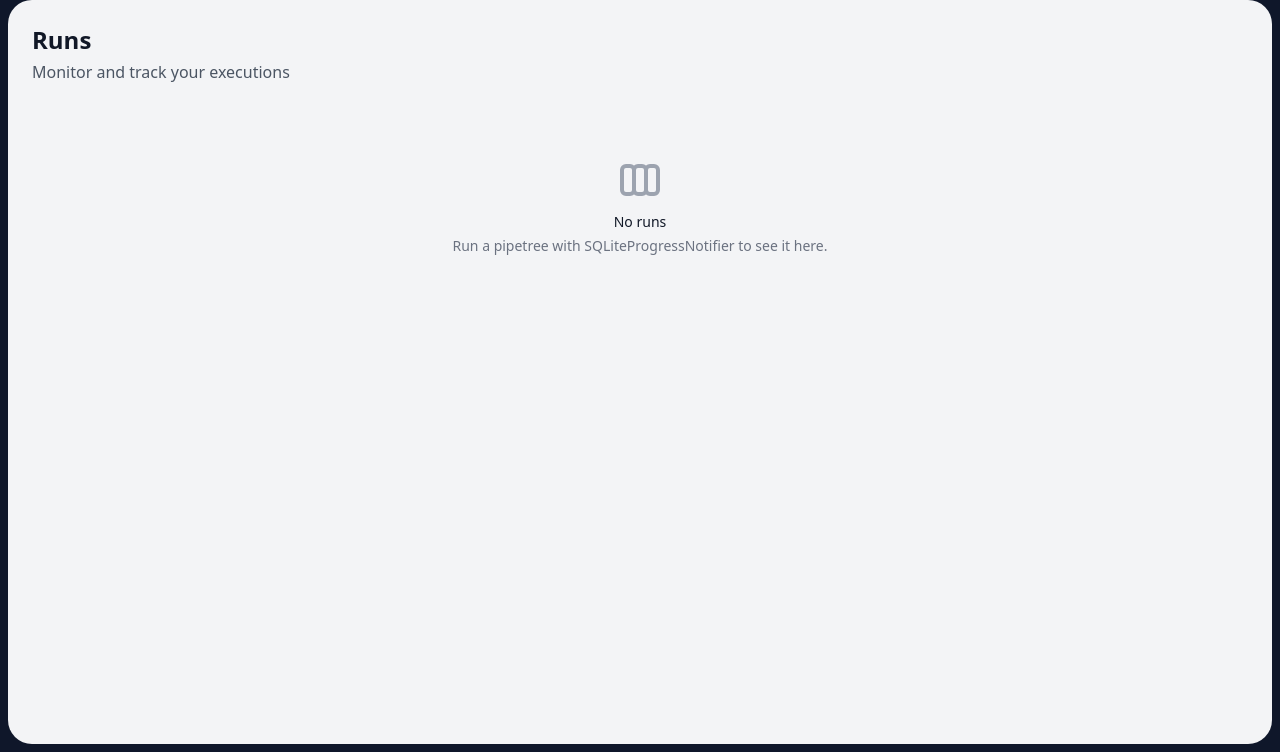
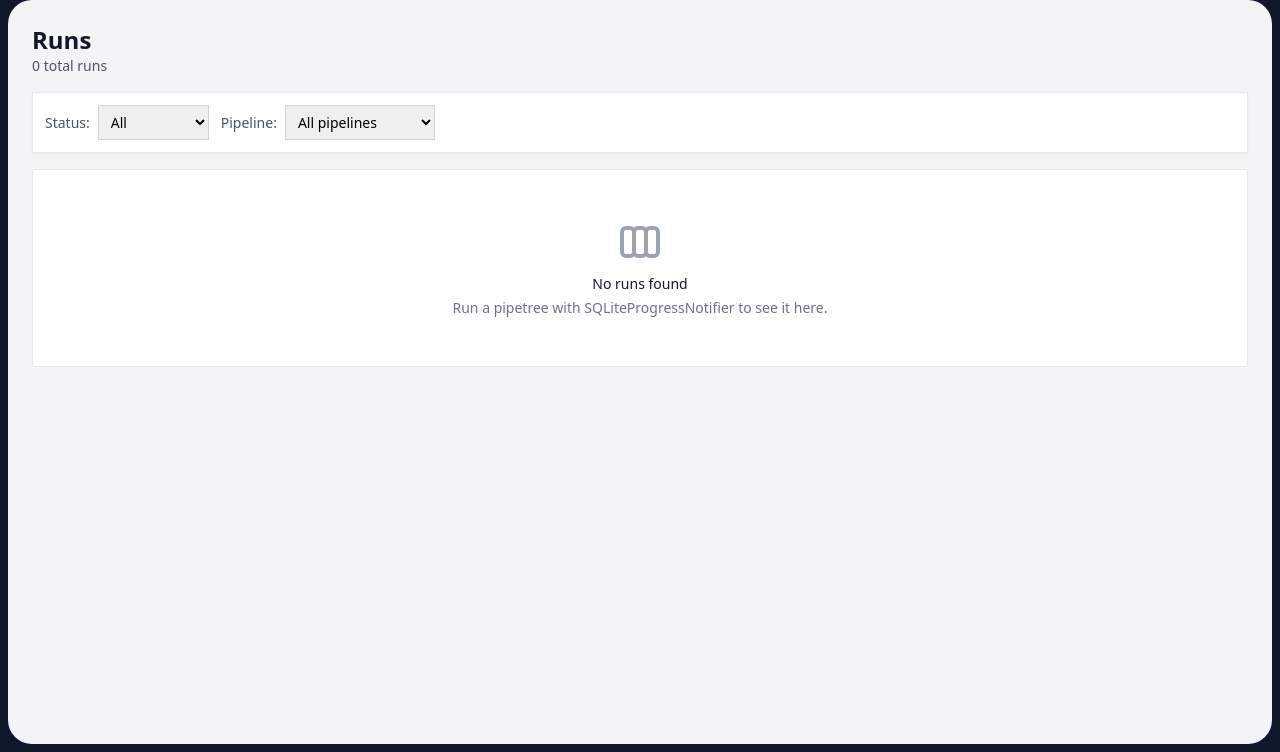
Before and after one commit to silver-river-us/pipetree, a FastAPI app: page / in a window 1280 px wide. Shown: the part 48-800 px from the top of the page. Run offline with FastAPI, Linux system fonts and the light colour scheme; style sheets or scripts are compiled from the project's sources.

Commit message:
add filters and pagination

```diff
--- a/visualizer/visualizer/controllers/runs_controller.py
+++ b/visualizer/visualizer/controllers/runs_controller.py
@@ -11,56 +11,100 @@ class RunsController:
     """Handles pipetree run requests."""
 
     @classmethod
-    def index(
-        cls, db_path: Path, databases: list[dict] | None = None
-    ) -> dict[str, Any]:
-        """Main dashboard page - shows all runs from all databases."""
+    def _fetch_runs(
+        cls,
+        db_path: Path,
+        databases: list[dict] | None = None,
+        status: str | None = None,
+        pipeline: str | None = None,
+        page: int = 1,
+        per_page: int = 20,
+    ) -> tuple[list[dict], int, list[str]]:
+        """Fetch runs with optional filtering and pagination.
+
+        Returns (runs, total_count, pipeline_names).
+        """
         all_runs: list[dict] = []
+        pipeline_names: set[str] = set()
 
-        # If databases list provided, fetch from all of them
+        db_sources: list[tuple[Path, str]] = []
         if databases:
-            for db in databases:
-                db_file = Path(db["path"])
-                if db_file.exists():
-                    try:
-                        with get_session(db_file) as session:
-                            statement = (
-                                select(Run).order_by(Run.started_at.desc()).limit(50)  # type: ignore[union-attr]
-                            )
-                            results = session.exec(statement).all()
-                            for run in results:
-                                run_dict = run.model_dump()
-                                run_dict["db_path"] = str(db_file)
-                                run_dict["db_name"] = db["name"]
-                                all_runs.append(run_dict)
-                    except Exception:
-                        pass
-        else:
-            # Fallback to single database
-            if db_path.exists():
-                try:
-                    with get_session(db_path) as session:
-                        statement = (
-                            select(Run).order_by(Run.started_at.desc()).limit(50)  # type: ignore[union-attr]
-                        )
-                        results = session.exec(statement).all()
-                        for run in results:
-                            run_dict = run.model_dump()
-                            run_dict["db_path"] = str(db_path)
-                            run_dict["db_name"] = db_path.parent.parent.name
-                            all_runs.append(run_dict)
-                except Exception:
-                    pass
+            db_sources = [
+                (Path(db["path"]), db["name"])
+                for db in databases
+                if Path(db["path"]).exists()
+            ]
+        elif db_path.exists():
+            db_sources = [(db_path, db_path.parent.parent.name)]
+
+        for db_file, db_name in db_sources:
+            try:
+                with get_session(db_file) as session:
+                    # Get all pipeline names for filter dropdown
+                    names_stmt = select(Run.name).distinct().where(Run.name.isnot(None))  # type: ignore[union-attr]
+                    names = session.exec(names_stmt).all()
+                    pipeline_names.update(n for n in names if n)
+
+                    # Build query with filters
+                    query = select(Run)
+                    if status:
+                        query = query.where(Run.status == status)
+                    if pipeline:
+                        query = query.where(Run.name == pipeline)
+
+                    query = query.order_by(Run.started_at.desc())  # type: ignore[union-attr]
+
+                    results = session.exec(query).all()
+                    for run in results:
+                        run_dict = run.model_dump()
+                        run_dict["db_path"] = str(db_file)
+                        run_dict["db_name"] = db_name
+                        all_runs.append(run_dict)
+            except Exception:
+                pass
 
         # Sort all runs by started_at descending
         all_runs.sort(key=lambda r: r.get("started_at") or 0, reverse=True)
 
-        # Limit to 100 most recent
-        all_runs = all_runs[:100]
+        total_count = len(all_runs)
+
+        # Apply pagination
+        start = (page - 1) * per_page
+        end = start + per_page
+        paginated_runs = all_runs[start:end]
+
+        return paginated_runs, total_count, sorted(pipeline_names)
+
+    @classmethod
+    def index(
+        cls,
+        db_path: Path,
+        databases: list[dict] | None = None,
+        status: str | None = None,
+        pipeline: str | None = None,
+        page: int = 1,
+        per_page: int = 20,
+    ) -> dict[str, Any]:
+        """Main dashboard page - shows all runs from all databases."""
+        runs, total_count, pipeline_names = cls._fetch_runs(
+            db_path, databases, status, pipeline, page, per_page
+        )
+
+        total_pages = (total_count + per_page - 1) // per_page if total_count > 0 else 1
 
         return {
             "template": "index.html",
-            "locals": {"runs": all_runs, "db_path": str(db_path)},
+            "locals": {
+                "runs": runs,
+                "db_path": str(db_path),
+                "total_count": total_count,
+                "page": page,
+                "per_page": per_page,
+                "total_pages": total_pages,
+                "pipeline_names": pipeline_names,
+                "current_status": status or "",
+                "current_pipeline": pipeline or "",
+            },
         }
 
     @classmethod
@@ -100,55 +144,34 @@ class RunsController:
 
     @classmethod
     def list_partial(
-        cls, db_path: Path, databases: list[dict] | None = None
+        cls,
+        db_path: Path,
+        databases: list[dict] | None = None,
+        status: str | None = None,
+        pipeline: str | None = None,
+        page: int = 1,
+        per_page: int = 20,
     ) -> dict[str, Any]:
         """HTMX partial for runs list from all databases."""
-        all_runs: list[dict] = []
+        runs, total_count, pipeline_names = cls._fetch_runs(
+            db_path, databases, status, pipeline, page, per_page
+        )
 
-        # If databases list provided, fetch from all of them
-        if databases:
-            for db in databases:
-                db_file = Path(db["path"])
-                if db_file.exists():
-                    try:
-                        with get_session(db_file) as session:
-                            statement = (
-                                select(Run).order_by(Run.started_at.desc()).limit(50)  # type: ignore[union-attr]
-                            )
-                            results = session.exec(statement).all()
-                            for run in results:
-                                run_dict = run.model_dump()
-                                run_dict["db_path"] = str(db_file)
-                                run_dict["db_name"] = db["name"]
-                                all_runs.append(run_dict)
-                    except Exception:
-                        pass
-        else:
-            # Fallback to single database
-            if db_path.exists():
-                try:
-                    with get_session(db_path) as session:
-                        statement = (
-                            select(Run).order_by(Run.started_at.desc()).limit(50)  # type: ignore[union-attr]
-                        )
-                        results = session.exec(statement).all()
-                        for run in results:
-                            run_dict = run.model_dump()
-                            run_dict["db_path"] = str(db_path)
-                            run_dict["db_name"] = db_path.parent.parent.name
-                            all_runs.append(run_dict)
-                except Exception:
-                    pass
-
-        # Sort all runs by started_at descending
-        all_runs.sort(key=lambda r: r.get("started_at") or 0, reverse=True)
-
-        # Limit to 100 most recent
-        all_runs = all_runs[:100]
+        total_pages = (total_count + per_page - 1) // per_page if total_count > 0 else 1
 
         return {
             "template": "partials/runs_list.html",
-            "locals": {"runs": all_runs, "db_path": str(db_path)},
+            "locals": {
+                "runs": runs,
+                "db_path": str(db_path),
+                "total_count": total_count,
+                "page": page,
+                "per_page": per_page,
+                "total_pages": total_pages,
+                "pipeline_names": pipeline_names,
+                "current_status": status or "",
+                "current_pipeline": pipeline or "",
+            },
         }
 
     @classmethod
--- a/visualizer/visualizer/routes.py
+++ b/visualizer/visualizer/routes.py
@@ -111,11 +111,20 @@ def register_routes(
     # --- Dashboard ---
 
     @app.get("/", response_class=HTMLResponse)
-    async def index(request: Request, db: str = Query(default=None)):
+    async def index(
+        request: Request,
+        db: str = Query(default=None),
+        status: str = Query(default=None),
+        pipeline: str = Query(default=None),
+        page: int = Query(default=1, ge=1),
+        per_page: int = Query(default=20, ge=1, le=100),
+    ):
         """Main dashboard page - shows all runs from all databases."""
         db_path = get_db_path(db)
         databases = load_databases()
-        response = RunsController.index(db_path, databases)
+        response = RunsController.index(
+            db_path, databases, status, pipeline, page, per_page
+        )
         response["locals"].update(get_template_context(db_path))
         return render_controller(request, templates, response)
 
@@ -183,10 +192,19 @@ def register_routes(
     # --- API Routes ---
 
     @app.get("/api/runs", response_class=HTMLResponse)
-    async def api_runs_list(request: Request, db: str = Query(default=None)):
+    async def api_runs_list(
+        request: Request,
+        db: str = Query(default=None),
+        status: str = Query(default=None),
+        pipeline: str = Query(default=None),
+        page: int = Query(default=1, ge=1),
+        per_page: int = Query(default=20, ge=1, le=100),
+    ):
         """HTMX partial for runs list from all databases."""
         databases = load_databases()
-        response = RunsController.list_partial(get_db_path(db), databases)
+        response = RunsController.list_partial(
+            get_db_path(db), databases, status, pipeline, page, per_page
+        )
         return render_controller(request, templates, response)
 
     @app.get("/api/runs/{run_id}/progress")
--- a/visualizer/visualizer/templates/index.html
+++ b/visualizer/visualizer/templates/index.html
@@ -5,17 +5,76 @@
 {% block content %}
 <div class="p-6 max-w-screen-xl mx-auto">
     <!-- Header -->
-    <div class="mb-6">
-        <h1 class="text-2xl font-bold text-gray-900">Runs</h1>
-        <p class="text-gray-600 mt-1">Monitor and track your executions</p>
+    <div class="flex items-center justify-between mb-4">
+        <div>
+            <h1 class="text-2xl font-bold text-gray-900">Runs</h1>
+            <p class="text-gray-600 text-sm">{{ total_count }} total runs</p>
+        </div>
+    </div>
+
+    <!-- Filters -->
+    <div class="bg-white border border-gray-200 shadow-sm p-3 mb-4 rounded-lg">
+        <form id="filter-form" class="flex flex-wrap items-center gap-3">
+            <!-- Status filter -->
+            <div class="flex items-center gap-2">
+                <label for="status-filter" class="text-sm font-medium text-gray-600">Status:</label>
+                <select id="status-filter" name="status" class="px-2 py-1.5 border border-gray-300 rounded text-sm focus:outline-none focus:ring-1 focus:ring-blue-500">
+                    <option value="">All</option>
+                    <option value="running" {% if current_status == 'running' %}selected{% endif %}>Running</option>
+                    <option value="completed" {% if current_status == 'completed' %}selected{% endif %}>Completed</option>
+                    <option value="failed" {% if current_status == 'failed' %}selected{% endif %}>Failed</option>
+                    <option value="pending" {% if current_status == 'pending' %}selected{% endif %}>Pending</option>
+                </select>
+            </div>
+
+            <!-- Pipeline filter -->
+            <div class="flex items-center gap-2">
+                <label for="pipeline-filter" class="text-sm font-medium text-gray-600">Pipeline:</label>
+                <select id="pipeline-filter" name="pipeline" class="px-2 py-1.5 border border-gray-300 rounded text-sm focus:outline-none focus:ring-1 focus:ring-blue-500 min-w-[150px]">
+                    <option value="">All pipelines</option>
+                    {% for name in pipeline_names %}
+                    <option value="{{ name }}" {% if current_pipeline == name %}selected{% endif %}>{{ name }}</option>
+                    {% endfor %}
+                </select>
+            </div>
+
+            <!-- Clear filters -->
+            {% if current_status or current_pipeline %}
+            <a href="/" class="text-sm text-blue-600 hover:text-blue-800">Clear filters</a>
+            {% endif %}
+        </form>
     </div>
 
     <!-- Runs list -->
     <div id="runs-list"
          hx-get="/api/runs"
          hx-trigger="every 2s"
+         hx-include="#filter-form"
          hx-swap="innerHTML">
         {% include "partials/runs_list.html" %}
     </div>
 </div>
+
+<script>
+// Auto-submit filters on change
+document.getElementById('status-filter').addEventListener('change', function() {
+    const form = document.getElementById('filter-form');
+    const params = new URLSearchParams(new FormData(form));
+    // Filter out empty values
+    for (const [key, value] of [...params.entries()]) {
+        if (!value) params.delete(key);
+    }
+    window.location.href = '/?' + params.toString();
+});
+
+document.getElementById('pipeline-filter').addEventListener('change', function() {
+    const form = document.getElementById('filter-form');
+    const params = new URLSearchParams(new FormData(form));
+    // Filter out empty values
+    for (const [key, value] of [...params.entries()]) {
+        if (!value) params.delete(key);
+    }
+    window.location.href = '/?' + params.toString();
+});
+</script>
 {% endblock %}
--- a/visualizer/visualizer/templates/partials/runs_list.html
+++ b/visualizer/visualizer/templates/partials/runs_list.html
@@ -1,79 +1,139 @@
 {% if runs %}
-<div class="grid gap-4">
+<!-- Compact table-like list -->
+<div class="bg-white border border-gray-200 shadow-sm rounded-lg overflow-hidden">
+    <table class="w-full">
+        <thead class="bg-gray-50 border-b border-gray-200">
+            <tr class="text-left text-xs font-semibold text-gray-500 uppercase tracking-wider">
+                <th class="px-4 py-2">Status</th>
+                <th class="px-4 py-2">Pipeline</th>
+                <th class="px-4 py-2">Run ID</th>
+                <th class="px-4 py-2">Started</th>
+                <th class="px-4 py-2">Duration</th>
+                <th class="px-4 py-2">Steps</th>
+                <th class="px-4 py-2"></th>
+            </tr>
+        </thead>
+        <tbody class="divide-y divide-gray-100">
             {% for run in runs %}
-    <a href="/runs/{{ run.id }}?db={{ run.db_path | urlencode }}"
-       class="block bg-white border border-gray-200 shadow-sm hover:shadow-md transition-shadow p-4">
-        <div class="flex items-center justify-between">
-            <div class="flex items-center gap-4">
-                <!-- Status icon -->
             {% set colors = get_status_color(run.status) %}
-                <div class="flex items-center justify-center w-10 h-10 rounded-full {{ colors.bg }}">
-                    {% if run.status == 'pending' %}
-                    <svg class="w-5 h-5 {{ colors.text }}" fill="none" stroke="currentColor" viewBox="0 0 24 24">
-                        <path stroke-linecap="round" stroke-linejoin="round" stroke-width="2" d="M12 8v4l3 3m6-3a9 9 0 11-18 0 9 9 0 0118 0z"/>
-                    </svg>
-                    {% elif run.status == 'running' %}
-                    <svg class="w-5 h-5 {{ colors.text }} animate-spin" fill="none" stroke="currentColor" viewBox="0 0 24 24">
-                        <path stroke-linecap="round" stroke-linejoin="round" stroke-width="2" d="M4 4v5h.582m15.356 2A8.001 8.001 0 004.582 9m0 0H9m11 11v-5h-.581m0 0a8.003 8.003 0 01-15.357-2m15.357 2H15"/>
+            <tr class="hover:bg-gray-50 cursor-pointer transition-colors"
+                onclick="window.location.href='/runs/{{ run.id }}?db={{ run.db_path | urlencode }}'">
+                <!-- Status -->
+                <td class="px-4 py-2">
+                    <span class="inline-flex items-center gap-1 px-2 py-0.5 text-xs font-medium rounded-full {{ colors.bg }} {{ colors.text }}">
+                        {% if run.status == 'running' %}
+                        <svg class="w-3 h-3 animate-spin" fill="none" viewBox="0 0 24 24">
+                            <circle class="opacity-25" cx="12" cy="12" r="10" stroke="currentColor" stroke-width="4"></circle>
+                            <path class="opacity-75" fill="currentColor" d="M4 12a8 8 0 018-8V0C5.373 0 0 5.373 0 12h4zm2 5.291A7.962 7.962 0 014 12H0c0 3.042 1.135 5.824 3 7.938l3-2.647z"></path>
                         </svg>
                         {% elif run.status == 'completed' %}
-                    <svg class="w-5 h-5 {{ colors.text }}" fill="none" stroke="currentColor" viewBox="0 0 24 24">
+                        <svg class="w-3 h-3" fill="none" stroke="currentColor" viewBox="0 0 24 24">
                             <path stroke-linecap="round" stroke-linejoin="round" stroke-width="2" d="M5 13l4 4L19 7"/>
                         </svg>
                         {% elif run.status == 'failed' %}
-                    <svg class="w-5 h-5 {{ colors.text }}" fill="none" stroke="currentColor" viewBox="0 0 24 24">
+                        <svg class="w-3 h-3" fill="none" stroke="currentColor" viewBox="0 0 24 24">
                             <path stroke-linecap="round" stroke-linejoin="round" stroke-width="2" d="M6 18L18 6M6 6l12 12"/>
                         </svg>
                         {% endif %}
+                        {{ run.status | capitalize }}
+                    </span>
+                </td>
+
+                <!-- Pipeline name -->
+                <td class="px-4 py-2">
+                    <span class="text-sm font-medium text-gray-900">{{ run.name or 'Unnamed' }}</span>
+                    {% if run.db_name %}
+                    <span class="ml-1 text-xs text-gray-400">({{ run.db_name }})</span>
+                    {% endif %}
+                </td>
+
+                <!-- Run ID -->
+                <td class="px-4 py-2">
+                    <span class="text-xs font-mono text-gray-500">{{ run.id[:8] }}</span>
+                </td>
+
+                <!-- Started -->
+                <td class="px-4 py-2">
+                    <span class="text-sm text-gray-600">{{ run.started_at | format_timestamp }}</span>
+                </td>
+
+                <!-- Duration -->
+                <td class="px-4 py-2">
+                    {% if run.completed_at %}
+                    <span class="text-sm text-gray-600">{{ (run.completed_at - run.started_at) | format_duration }}</span>
+                    {% elif run.status == 'running' %}
+                    <span class="text-sm text-blue-600">Running...</span>
+                    {% else %}
+                    <span class="text-sm text-gray-400">-</span>
+                    {% endif %}
+                </td>
+
+                <!-- Steps -->
+                <td class="px-4 py-2">
+                    <span class="text-sm text-gray-600">{{ run.total_steps }}</span>
+                </td>
+
+                <!-- Arrow -->
+                <td class="px-4 py-2 text-right">
+                    <svg class="w-4 h-4 text-gray-400 inline" fill="none" stroke="currentColor" viewBox="0 0 24 24">
+                        <path stroke-linecap="round" stroke-linejoin="round" stroke-width="2" d="M9 5l7 7-7 7"/>
+                    </svg>
+                </td>
+            </tr>
+            {% endfor %}
+        </tbody>
+    </table>
 </div>
 
-                <!-- Run info -->
-                <div>
-                    <div class="flex items-center gap-2">
-                        <h3 class="font-semibold text-gray-900">{{ run.name or 'Unnamed Run' }}</h3>
-                        {% if run.db_name %}
-                        <span class="badge px-2 py-0.5 text-xs font-medium rounded-full bg-slate-100 text-slate-600">
-                            {{ run.db_name }}
-                        </span>
+<!-- Pagination -->
+{% if total_pages > 1 %}
+<div class="flex items-center justify-between mt-4 px-1">
+    <div class="text-sm text-gray-600">
+        Showing {{ ((page - 1) * per_page) + 1 }}-{{ [page * per_page, total_count] | min }} of {{ total_count }}
+    </div>
+    <div class="flex items-center gap-1">
+        {% if page > 1 %}
+        <a href="?page={{ page - 1 }}{% if current_status %}&status={{ current_status }}{% endif %}{% if current_pipeline %}&pipeline={{ current_pipeline }}{% endif %}"
+           class="px-3 py-1 text-sm border border-gray-300 rounded hover:bg-gray-50">
+            Previous
+        </a>
+        {% endif %}
+
+        {% for p in range(1, total_pages + 1) %}
+            {% if p == page %}
+            <span class="px-3 py-1 text-sm bg-blue-600 text-white rounded">{{ p }}</span>
+            {% elif p == 1 or p == total_pages or (p >= page - 1 and p <= page + 1) %}
+            <a href="?page={{ p }}{% if current_status %}&status={{ current_status }}{% endif %}{% if current_pipeline %}&pipeline={{ current_pipeline }}{% endif %}"
+               class="px-3 py-1 text-sm border border-gray-300 rounded hover:bg-gray-50">
+                {{ p }}
+            </a>
+            {% elif p == page - 2 or p == page + 2 %}
+            <span class="px-2 text-gray-400">...</span>
+            {% endif %}
+        {% endfor %}
+
+        {% if page < total_pages %}
+        <a href="?page={{ page + 1 }}{% if current_status %}&status={{ current_status }}{% endif %}{% if current_pipeline %}&pipeline={{ current_pipeline }}{% endif %}"
+           class="px-3 py-1 text-sm border border-gray-300 rounded hover:bg-gray-50">
+            Next
+        </a>
         {% endif %}
     </div>
-                    <p class="text-sm text-gray-500">
-                        {{ run.id[:8] }}...
-                        &bull;
-                        Started {{ run.started_at | format_timestamp }}
-                    </p>
 </div>
-            </div>
+{% endif %}
 
-            <div class="flex items-center gap-6">
-                <!-- Steps count -->
-                <div class="text-right">
-                    <span class="text-sm font-medium text-gray-900">{{ run.total_steps }} steps</span>
-                    {% if run.completed_at %}
-                    <p class="text-xs text-gray-500">{{ (run.completed_at - run.started_at) | format_duration }}</p>
-                    {% endif %}
-                </div>
-
-                <!-- Status badge -->
-                <span class="badge px-3 py-1 text-xs font-medium rounded-full {{ colors.bg }} {{ colors.text }}">
-                    {{ run.status | capitalize }}
-                </span>
-
-                <!-- Arrow -->
-                <svg class="w-5 h-5 text-gray-400" fill="none" stroke="currentColor" viewBox="0 0 24 24">
-                    <path stroke-linecap="round" stroke-linejoin="round" stroke-width="2" d="M9 5l7 7-7 7"/>
-                </svg>
-            </div>
-        </div>
-    </a>
-    {% endfor %}
-</div>
 {% else %}
-<div class="text-center py-12">
+<div class="text-center py-12 bg-white border border-gray-200 rounded-lg">
     <svg class="mx-auto h-12 w-12 text-gray-400" fill="none" stroke="currentColor" viewBox="0 0 24 24">
         <path stroke-linecap="round" stroke-linejoin="round" stroke-width="2" d="M9 17V7m0 10a2 2 0 01-2 2H5a2 2 0 01-2-2V7a2 2 0 012-2h2a2 2 0 012 2m0 10a2 2 0 002 2h2a2 2 0 002-2M9 7a2 2 0 012-2h2a2 2 0 012 2m0 10V7m0 10a2 2 0 002 2h2a2 2 0 002-2V7a2 2 0 00-2-2h-2a2 2 0 00-2 2"/>
     </svg>
-    <h3 class="mt-2 text-sm font-medium text-gray-900">No runs</h3>
-    <p class="mt-1 text-sm text-gray-500">Run a pipetree with SQLiteProgressNotifier to see it here.</p>
+    <h3 class="mt-2 text-sm font-medium text-gray-900">No runs found</h3>
+    <p class="mt-1 text-sm text-gray-500">
+        {% if current_status or current_pipeline %}
+        Try adjusting your filters or <a href="/" class="text-blue-600 hover:underline">clear all filters</a>.
+        {% else %}
+        Run a pipetree with SQLiteProgressNotifier to see it here.
+        {% endif %}
+    </p>
 </div>
 {% endif %}
```
Also changed, not shown: visualizer/visualizer/templates/run_detail.html (+3 -16 lines). Lines whose indentation alone changed are shown as unchanged.
